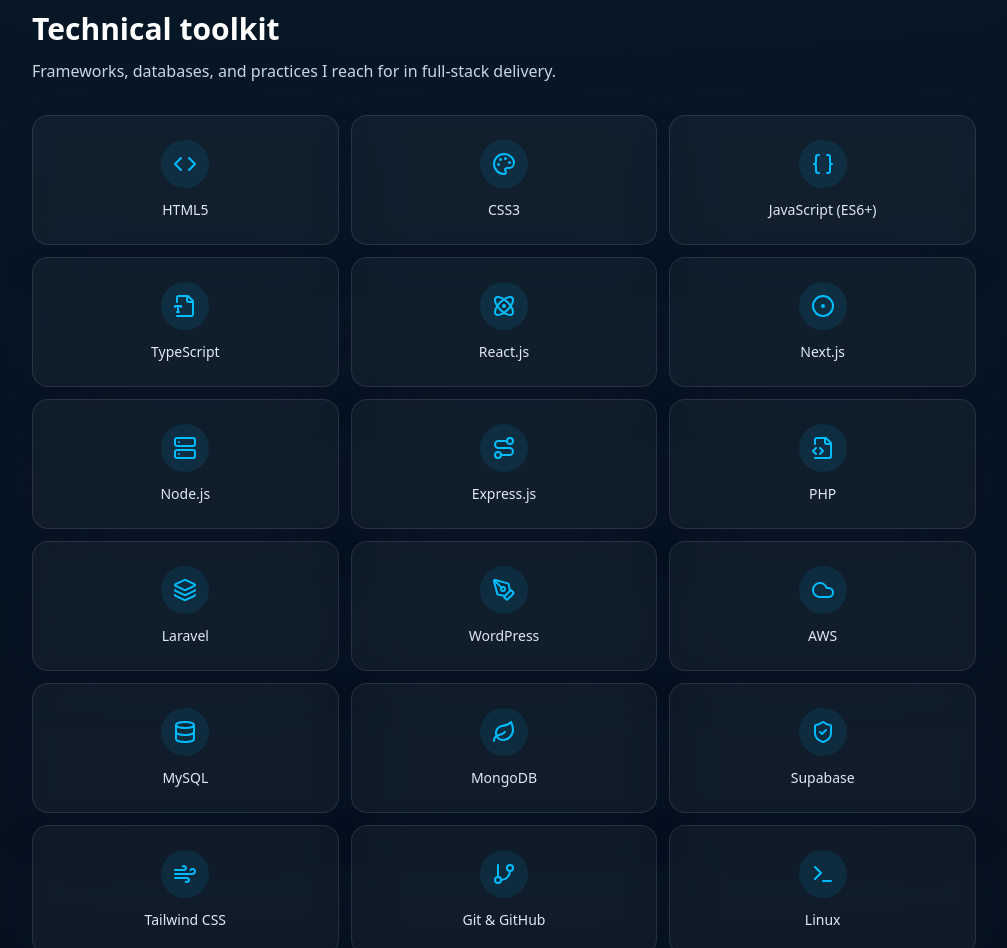
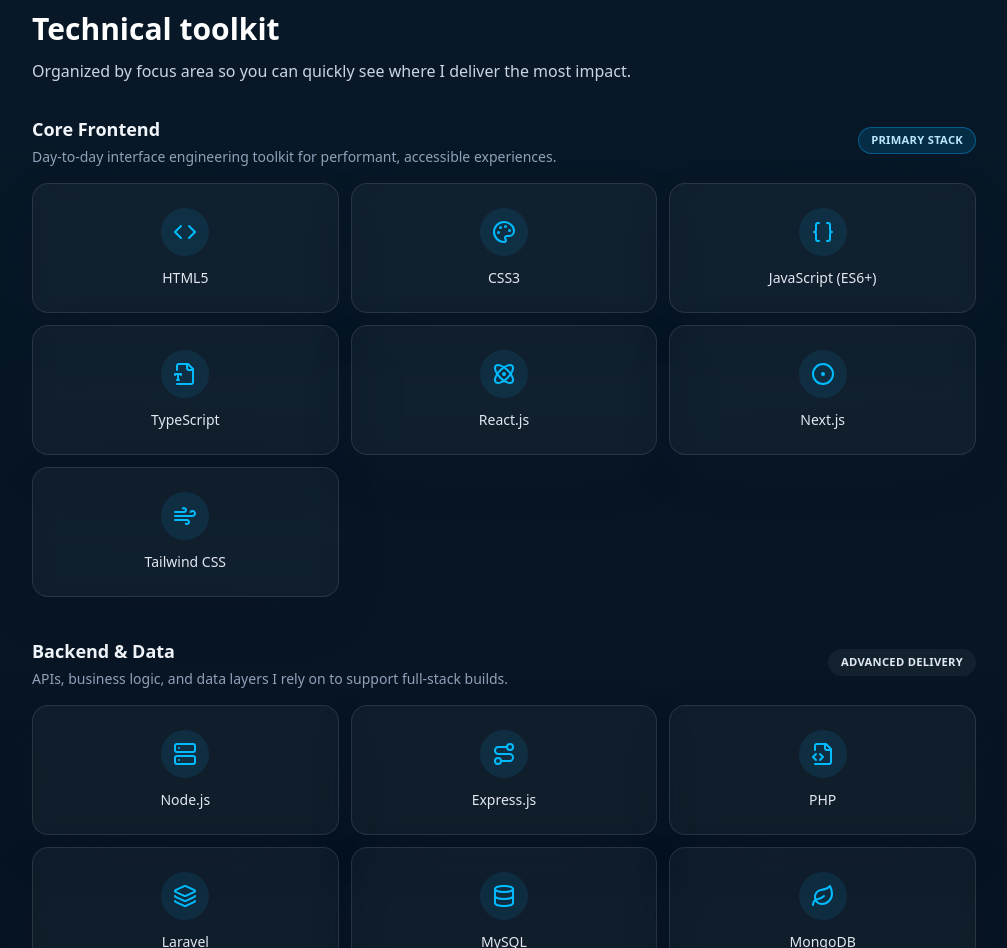
Before and after one commit to alabaganne/portfolio, a Next.js app: page / in a window 1280 px wide. Shown: the part 4224-5172 px from the top of the page, without its empty margins (136-1143 px from the left). Built offline with nearby package versions, Linux system fonts and the light colour scheme.

Commit message:
Organize skills by focus area with proficiency cues

```diff
--- a/src/components/home/skills-section.js
+++ b/src/components/home/skills-section.js
@@ -1,8 +1,8 @@
 import { SectionHeader } from "@/components/section-header";
+import { Badge } from "@/components/ui/badge";
 import { Card } from "@/components/ui/card";
 import {
   Atom,
-  Blocks,
   Braces,
   CircleDot,
   Cloud,
@@ -11,41 +11,60 @@
   FileCode2,
   FileType2,
   GitBranch,
-  Kanban,
   Layers,
   Leaf,
-  Network,
-  Octagon,
   Palette,
   PenTool,
   Route,
   Server,
   ShieldCheck,
   Terminal,
-  TestTube,
-  Triangle,
   Wind,
 } from "lucide-react";
 
-const skills = [
+const skillCategories = [
+  {
+    name: "Core Frontend",
+    level: "Primary stack",
+    description:
+      "Day-to-day interface engineering toolkit for performant, accessible experiences.",
+    skills: [
       { name: "HTML5", icon: Code },
       { name: "CSS3", icon: Palette },
       { name: "JavaScript (ES6+)", icon: Braces },
       { name: "TypeScript", icon: FileType2 },
       { name: "React.js", icon: Atom },
       { name: "Next.js", icon: CircleDot },
+      { name: "Tailwind CSS", icon: Wind },
+    ],
+  },
+  {
+    name: "Backend & Data",
+    level: "Advanced delivery",
+    description:
+      "APIs, business logic, and data layers I rely on to support full-stack builds.",
+    skills: [
       { name: "Node.js", icon: Server },
       { name: "Express.js", icon: Route },
       { name: "PHP", icon: FileCode2 },
       { name: "Laravel", icon: Layers },
-  { name: "WordPress", icon: PenTool },
-  { name: "AWS", icon: Cloud },
       { name: "MySQL", icon: Database },
       { name: "MongoDB", icon: Leaf },
       { name: "Supabase", icon: ShieldCheck },
-  { name: "Tailwind CSS", icon: Wind },
+    ],
+  },
+  {
+    name: "Cloud, Platforms & Tooling",
+    level: "Supporting",
+    description:
+      "Infrastructure and delivery ecosystem that keeps projects production-ready.",
+    skills: [
+      { name: "AWS", icon: Cloud },
+      { name: "WordPress", icon: PenTool },
       { name: "Git & GitHub", icon: GitBranch },
       { name: "Linux", icon: Terminal },
+    ],
+  },
 ];
 
 export function SkillsSection() {
@@ -54,8 +73,18 @@
       <SectionHeader
         eyebrow="SKILLS"
         title="Technical toolkit"
-        description="Frameworks, databases, and practices I reach for in full-stack delivery."
+        description="Organized by focus area so you can quickly see where I deliver the most impact."
       />
+      <div className="space-y-10">
+        {skillCategories.map(({ name, level, description, skills }) => (
+          <div key={name} className="space-y-4">
+            <div className="flex flex-wrap items-center justify-between gap-3">
+              <div className="space-y-1">
+                <h3 className="text-lg font-semibold text-slate-100">{name}</h3>
+                <p className="text-sm text-slate-400">{description}</p>
+              </div>
+              <Badge variant={level === "Primary stack" ? "default" : "subtle"}>{level}</Badge>
+            </div>
             <div className="grid gap-3 sm:grid-cols-2 md:grid-cols-3">
               {skills.map(({ name, icon: Icon }) => (
                 <Card
@@ -69,6 +98,9 @@
                 </Card>
               ))}
             </div>
+          </div>
+        ))}
+      </div>
     </section>
   );
 }
```
Lines whose indentation alone changed are shown as unchanged.
